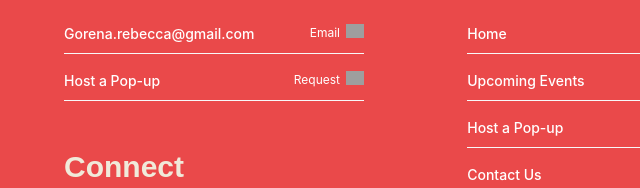
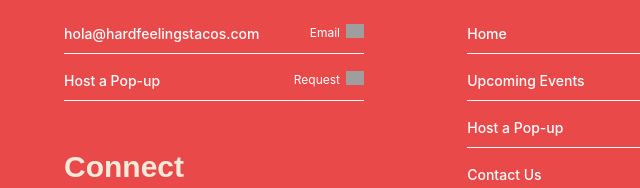
Before and after one commit to jordanchude/hard-feelings-tacos, a plain HTML site: page 401.html in a window 1280 px wide. Shown: the part 1331-1519 px from the top of the page, 0-640 px from the left. Drawn offline with nearby package versions, Linux system fonts and the light colour scheme; grey boxes are pictures that could not be loaded; a script that the page names is missing.

Commit message:
Update contact email to hola@hardfeelingstacos.com across entire website
- Updated homepage pop-up booking form action to new email
- Updated all footer email links on homepage, about page, 401.html, and 404.html
- Updated displayed email addresses in footer sections
- All contact forms and links now use the proper business email address

```diff
--- a/401.html
+++ b/401.html
@@ -79,9 +79,9 @@
           <div class="footer-column-contact">
             <h5 class="heading-two footer-column-header">Contact</h5>
             <div class="long-button-wrap">
-              <a href="mailto:Gorena.rebecca@gmail.com" class="footer-link-box w-inline-block">
+              <a href="mailto:hola@hardfeelingstacos.com" class="footer-link-box w-inline-block">
                 <div class="footer-link-info">
-                  <div class="heading-four footer-links">Gorena.rebecca@gmail.com</div>
+                  <div class="heading-four footer-links">hola@hardfeelingstacos.com</div>
                   <div class="footerlink-cta-wrap">
                     <div class="paragraph-two">Email</div><img src="https://uploads-ssl.webflow.com/6176cc8d1ac571a5e156c08b/617ad68a2c78182a2f1956cb_arrow-right-top.svg" loading="lazy" alt="" class="long-button-icon">
                   </div>
@@ -100,7 +100,7 @@
           <div class="footer-colum-social">
             <h5 class="heading-two footer-column-header">Connect</h5>
             <div class="long-button-wrap">
-              <a href="mailto:Gorena.rebecca@gmail.com" class="footer-link-box w-inline-block">
+              <a href="mailto:hola@hardfeelingstacos.com" class="footer-link-box w-inline-block">
                 <div class="footer-link-info">
                   <div class="heading-four footer-links">Email Us</div>
                   <div class="footerlink-cta-wrap">
@@ -146,7 +146,7 @@
                 </div>
               </div>
             </a>
-            <a href="mailto:Gorena.rebecca@gmail.com" class="footer-link-box w-inline-block">
+            <a href="mailto:hola@hardfeelingstacos.com" class="footer-link-box w-inline-block">
               <div class="footer-link-info">
                 <div class="heading-four footer-links">Contact Us</div>
                 <div class="footerlink-cta-wrap">
```
Also changed, not shown: 404.html (+4 -4 lines), about-us.html (+1 -1 lines), index.html (+2 -2 lines).
